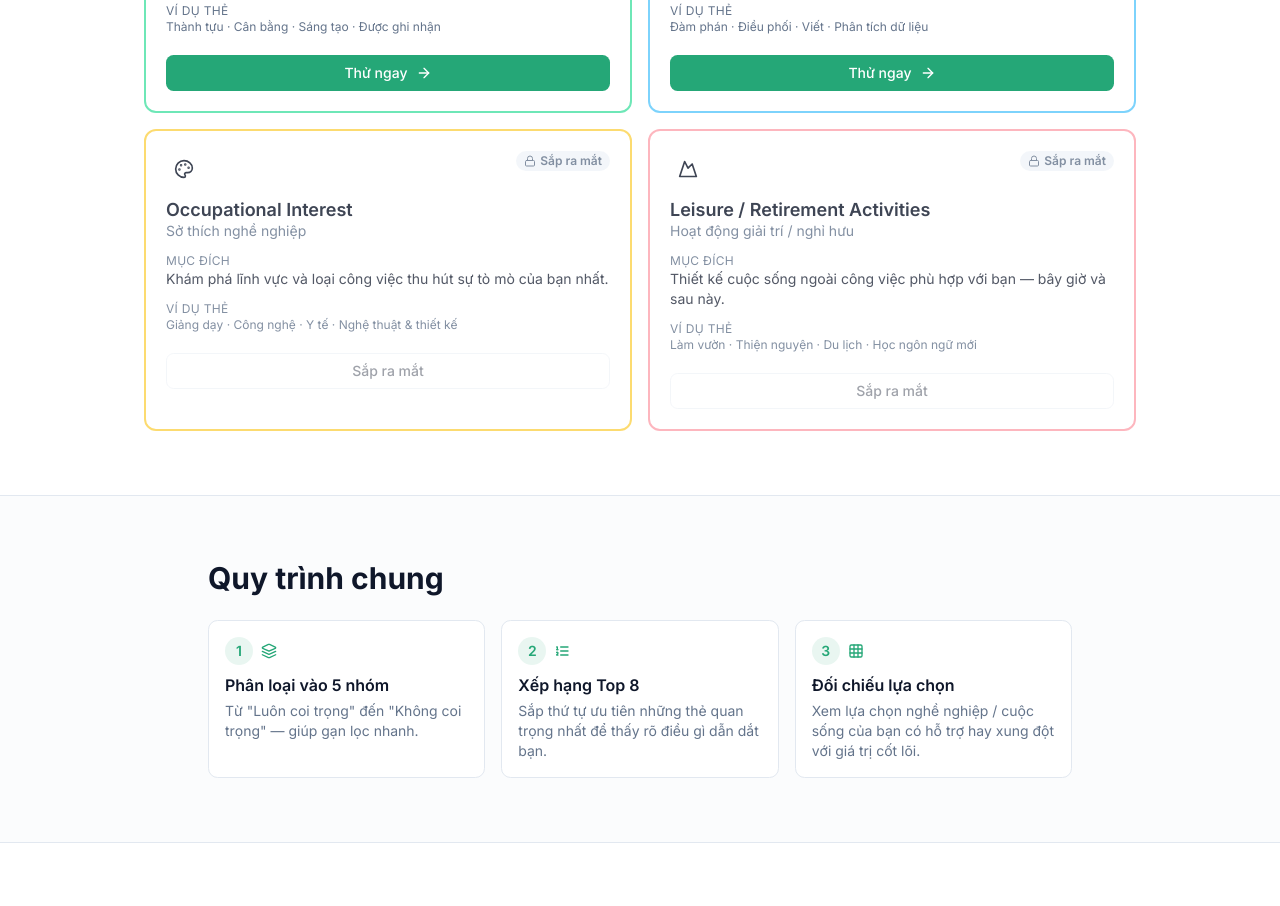
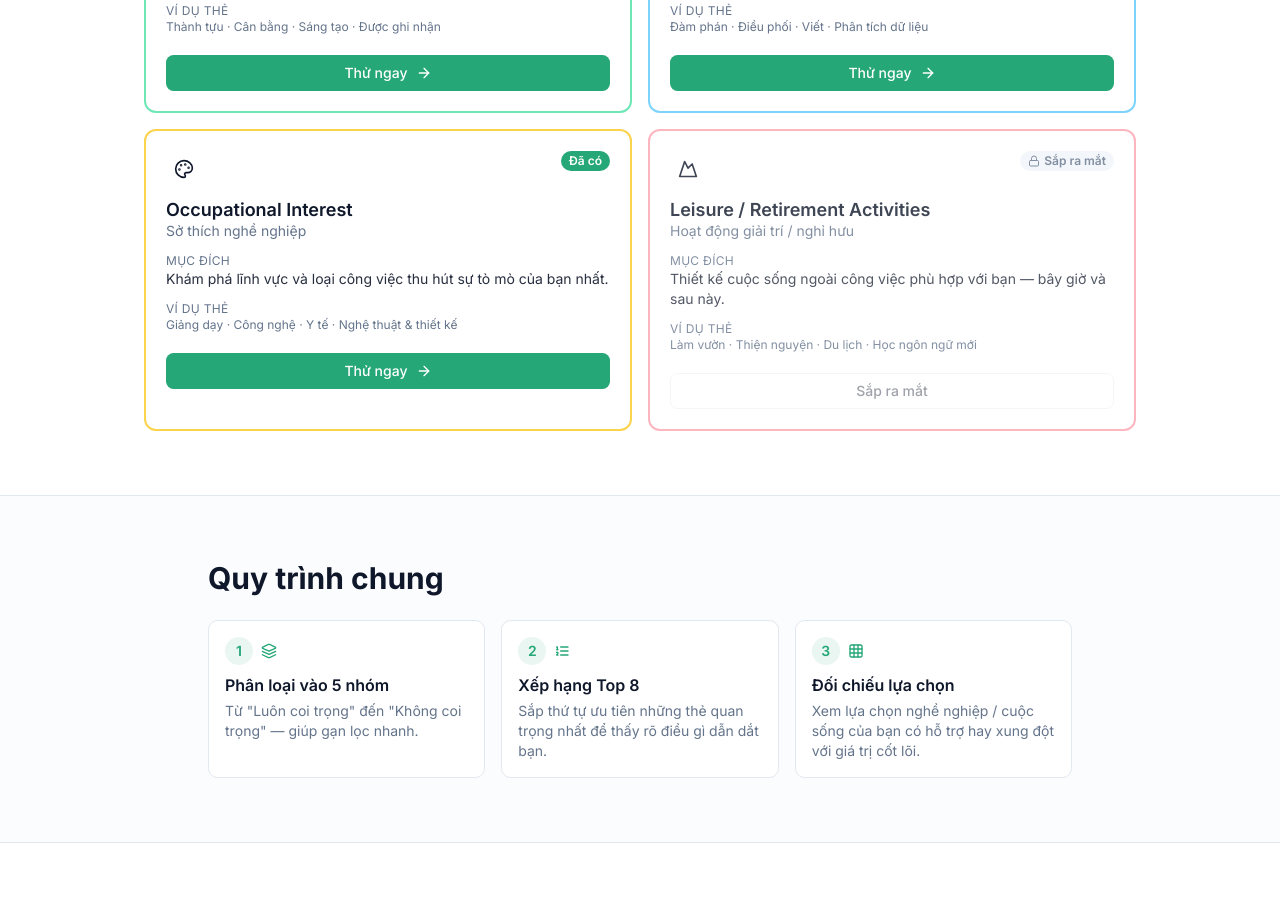
Before and after one commit to Thiendmh/KnowDellCardSorts, a Next.js app: page / in a window 1280 px wide. Shown: the part 1240-2146 px from the top of the page. Built offline with nearby package versions, Linux system fonts and the light colour scheme.

Commit message:
feat(decks): mark occupational-interest deck available

```diff
--- a/data/decks.ts
+++ b/data/decks.ts
@@ -59,8 +59,8 @@ export const decks: Deck[] = [
     exampleEn: "Teaching · Technology · Healthcare · Arts & design",
     exampleVi: "Giảng dạy · Công nghệ · Y tế · Nghệ thuật & thiết kế",
     icon: Palette,
-    href: "#",
-    status: "coming-soon",
+    href: "/interests",
+    status: "available",
     accent: "from-amber-500/10 to-amber-500/0 border-amber-300",
   },
   {
```
